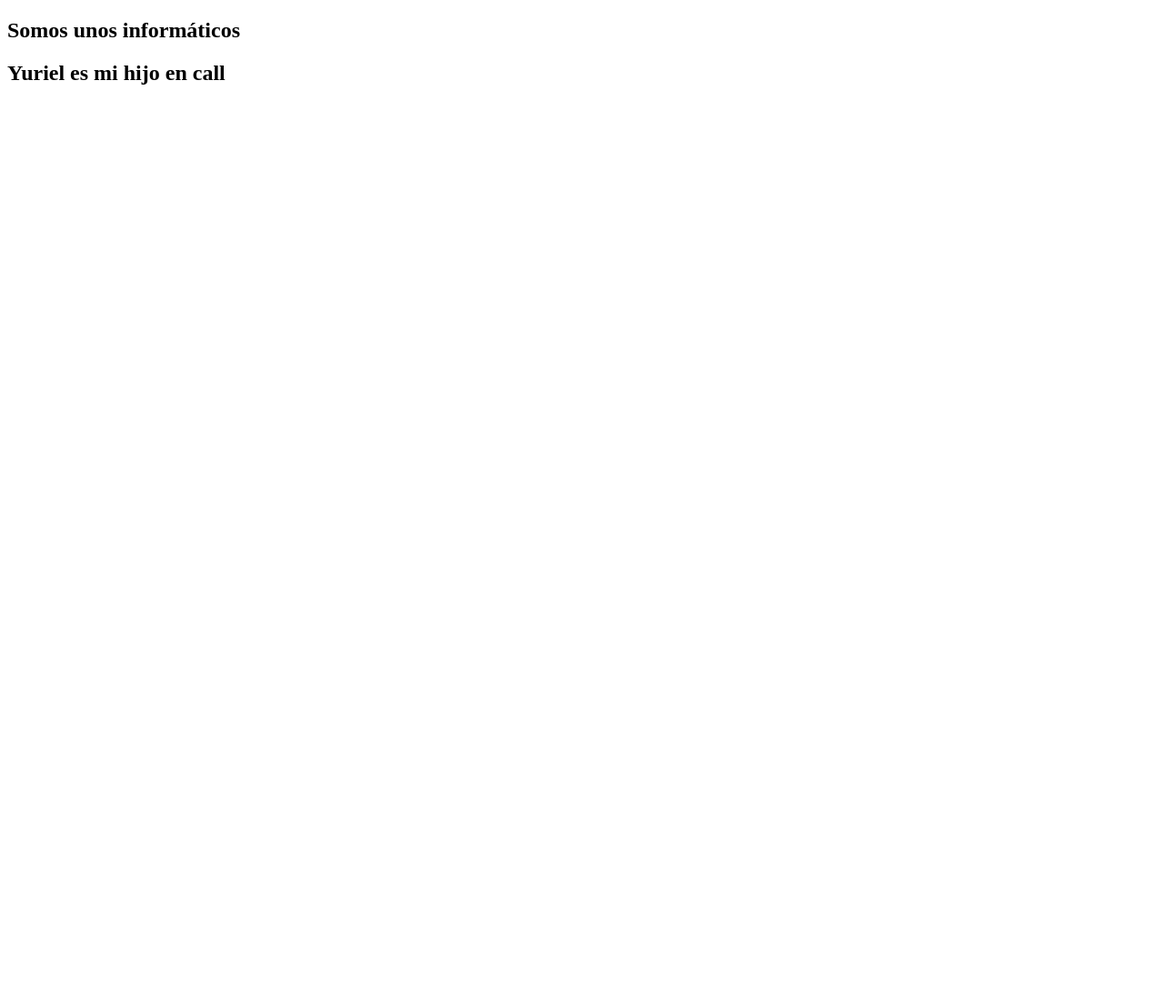
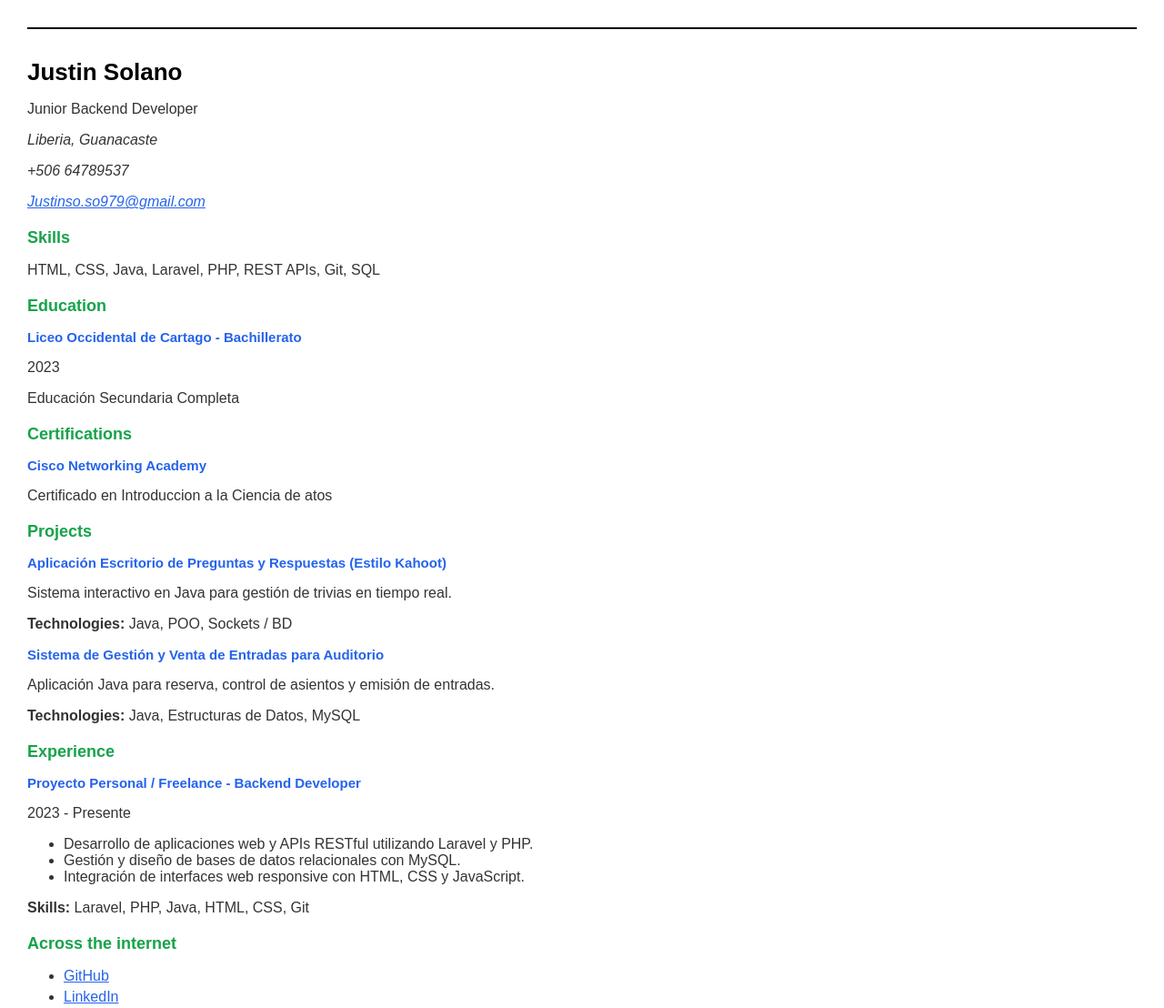
Before and after one commit to sronnyjose979-tech/ProyectoNuevo, a website: page src/index.html in a window 1280 px wide. Shown: the whole page at 91% size. Before the commit the page ends 800 px from the top, so only its background shows below. Drawn offline with Linux system fonts and the light colour scheme.

Commit message:
subiendo curriculum  git pages

```diff
--- a/src/index.css
+++ b/src/index.css
@@ -0,0 +1,53 @@
+/* Estilos generales de la página */
+body {
+    font-family: Arial, sans-serif;
+    margin: 30px;
+    color: #333333;
+}
+
+/* Línea superior negra como en la plantilla */
+main {
+    border-top: 2px solid #000000;
+    padding-top: 15px;
+}
+
+/* Nombre del desarrollador */
+h1 {
+    color: #000000;
+    font-size: 26px;
+    margin-bottom: 5px;
+}
+
+/* Títulos de las secciones en VERDE */
+h2 {
+    color: #16a34a; /* Verde llamativo */
+    font-size: 18px;
+    margin-top: 20px;
+    margin-bottom: 8px;
+}
+
+/* Subtítulos en AZUL */
+h3 {
+    color: #2563eb; /* Azul llamativo */
+    font-size: 15px;
+    margin-bottom: 4px;
+}
+
+/* Puesto (Junior Backend Developer) en AZUL */
+main > div:first-child h3:nth-of-type(1) {
+    color: #2563eb;
+    font-weight: bold;
+}
+
+/* Datos de contacto (Ubicación, teléfono, correo) en color normal */
+main > div:first-child h3:nth-of-type(n+2) {
+    color: #333333;
+    font-weight: normal;
+}
+
+/* Enlaces de la sección Across the internet */
+a {
+    display: block;
+    color: #2563eb; /* Enlaces en azul */
+    margin-top: 5px;
+}
--- a/src/index.html
+++ b/src/index.html
@@ -1,14 +1,95 @@
 <!DOCTYPE html>
-<html lang="en">
+<html lang="es">
+
 <head>
     <meta charset="UTF-8">
     <meta name="viewport" content="width=device-width, initial-scale=1.0">
-    <title>Document</title>
+    <link rel="stylesheet" href="index.css">
+    <title>Curriculum - Justin Solano</title>
 </head>
+
 <body>
 
-    <h2>Somos unos informáticos</h2>
-    <h2>Yuriel es mi hijo en call</h2>
+    <main class="resume-container">
+        <!-- Header / Datos Personales -->
+        <header class="header">
+            <h1>Justin Solano</h1>
+            <p class="subtitle">Junior Backend Developer</p>
+            <address class="contact-info">
+                <p>Liberia, Guanacaste</p>
+                <p>+506 64789537</p>
+                <p><a href="mailto:Justinso.so979@gmail.com">Justinso.so979@gmail.com</a></p>
+            </address>
+        </header>
+
+        <!-- Habilidades -->
+        <section class="section skills-section">
+            <h2>Skills</h2>
+            <p>HTML, CSS, Java, Laravel, PHP, REST APIs, Git, SQL</p>
+        </section>
+
+        <!-- Educación -->
+        <section class="section education-section">
+            <h2>Education</h2>
+            <div class="item">
+                <h3>Liceo Occidental de Cartago - Bachillerato</h3>
+                <p class="date">2023</p>
+                <p class="description">Educación Secundaria Completa</p>
+            </div>
+        </section>
+
+        <!-- Certificaciones -->
+        <section class="section certifications-section">
+            <h2>Certifications</h2>
+            <div class="item">
+                <h3>Cisco Networking Academy</h3>
+                <p class="description">Certificado en Introduccion a la Ciencia de <Data></Data>atos</p>
+            </div>
+        </section>
+
+        <!-- Proyectos -->
+        <section class="section projects-section">
+            <h2>Projects</h2>
+
+            <div class="item">
+                <h3>Aplicación Escritorio de Preguntas y Respuestas (Estilo Kahoot)</h3>
+                <p class="description">Sistema interactivo en Java para gestión de trivias en tiempo real.</p>
+                <p class="skills-used"><strong>Technologies:</strong> Java, POO, Sockets / BD</p>
+            </div>
+
+            <div class="item">
+                <h3>Sistema de Gestión y Venta de Entradas para Auditorio</h3>
+                <p class="description">Aplicación Java para reserva, control de asientos y emisión de entradas.</p>
+                <p class="skills-used"><strong>Technologies:</strong> Java, Estructuras de Datos, MySQL</p>
+            </div>
+        </section>
+
+        <!-- Experiencia -->
+        <section class="section experience-section">
+            <h2>Experience</h2>
+
+            <div class="item">
+                <h3>Proyecto Personal / Freelance - Backend Developer</h3>
+                <p class="date">2023 - Presente</p>
+                <ul>
+                    <li>Desarrollo de aplicaciones web y APIs RESTful utilizando Laravel y PHP.</li>
+                    <li>Gestión y diseño de bases de datos relacionales con MySQL.</li>
+                    <li>Integración de interfaces web responsive con HTML, CSS y JavaScript.</li>
+                </ul>
+                <p class="skills-used"><strong>Skills:</strong> Laravel, PHP, Java, HTML, CSS, Git</p>
+            </div>
+        </section>
+
+        <!-- Enlaces / Redes -->
+        <section class="section internet-section">
+            <h2>Across the internet</h2>
+            <ul>
+                <li><a href="https://github.com/sronnyjose979-tech" target="_blank" rel="noopener noreferrer">GitHub</a></li>
+                <li><a href="https://www.linkedin.com/in/justinandrey-solano-leon-512752398" target="_blank" rel="noopener noreferrer">LinkedIn</a></li>
+            </ul>
+        </section>
+    </main>
 
 </body>
+
 </html>
```
